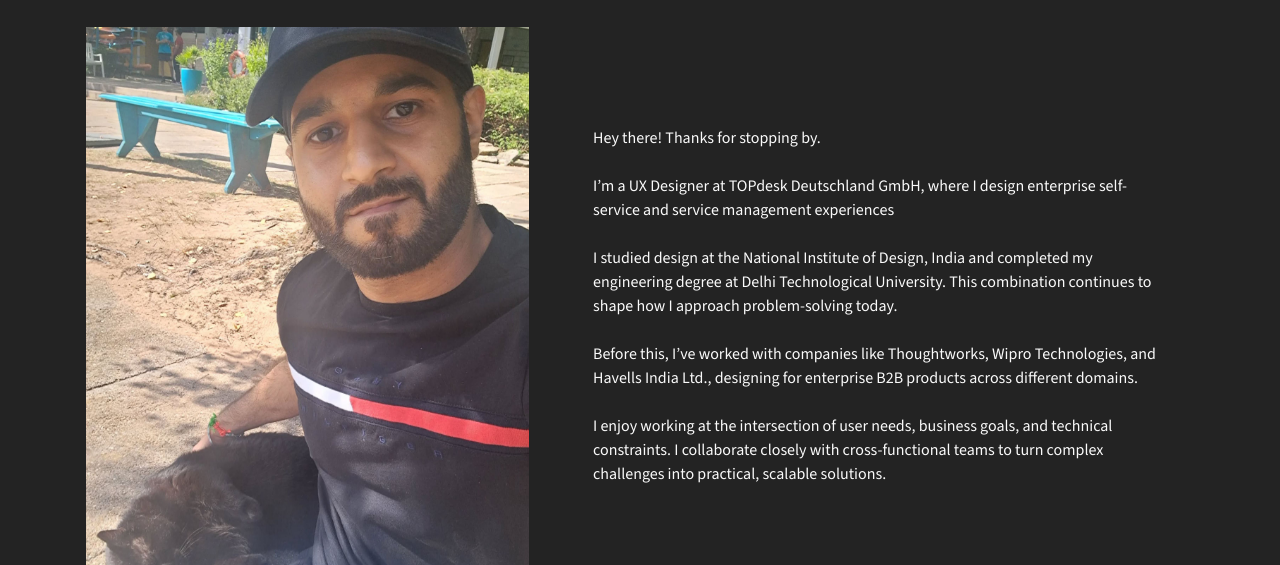
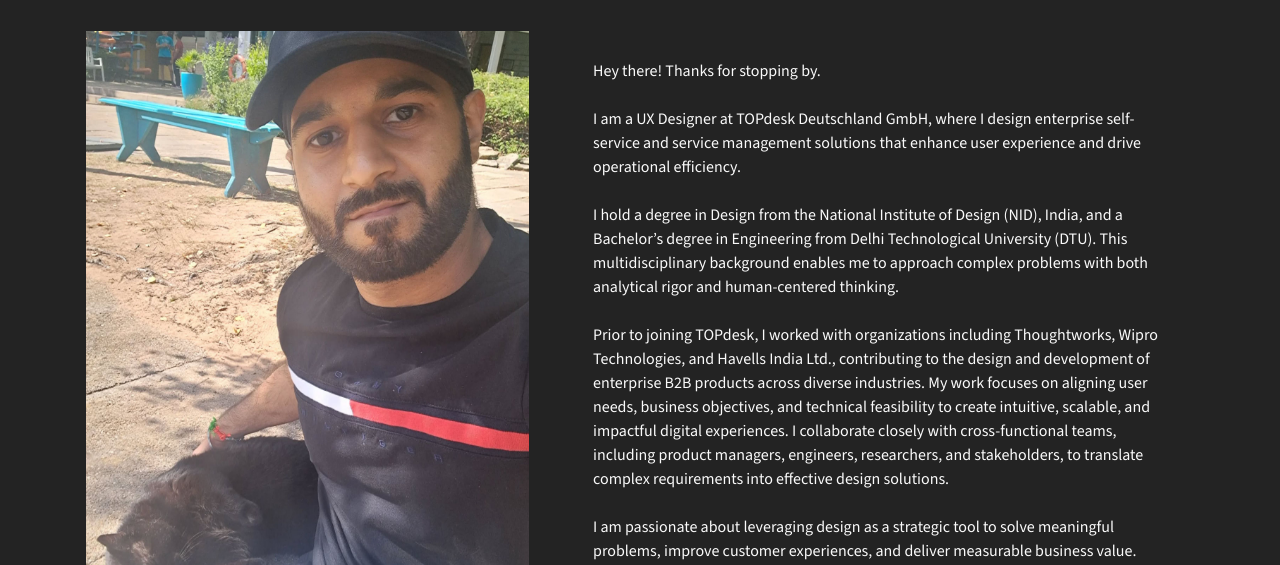
Before and after one commit to rbnbhamra/website2026githubrepo, a plain HTML site: page aboutme.html in a window 1280 px wide. Shown: the part 235-800 px from the top of the page. Drawn offline with nearby package versions, Linux system fonts and the light colour scheme.

Commit message:
Update aboutme.html
about me

```diff
--- a/aboutme.html
+++ b/aboutme.html
@@ -130,7 +130,7 @@
             </div>
             <div class="col-12 col-md">
                 <div class="text-wrapper">
-                    <p class="mbr-text mbr-fonts-style mb-4 display-7">Hey there! Thanks for stopping by.<br><br>I’m a UX Designer at TOPdesk Deutschland GmbH, where I design enterprise self-service and service management experiences<br><br>I studied design at the National Institute of Design, India and completed my engineering degree at Delhi Technological University. This combination continues to shape how I approach problem-solving today.<br><br>Before this, I’ve worked with companies like Thoughtworks, Wipro Technologies, and Havells India Ltd., designing for enterprise B2B products across different domains.<br><br>I enjoy working at the intersection of user needs, business goals, and technical constraints. I collaborate closely with cross-functional teams to turn complex challenges into practical, scalable solutions.<br></p>
+                    <p class="mbr-text mbr-fonts-style mb-4 display-7">Hey there! Thanks for stopping by.<br><br>I am a UX Designer at TOPdesk Deutschland GmbH, where I design enterprise self-service and service management solutions that enhance user experience and drive operational efficiency.<br><br>I hold a degree in Design from the National Institute of Design (NID), India, and a Bachelor’s degree in Engineering from Delhi Technological University (DTU). This multidisciplinary background enables me to approach complex problems with both analytical rigor and human-centered thinking.<br><br>Prior to joining TOPdesk, I worked with organizations including Thoughtworks, Wipro Technologies, and Havells India Ltd., contributing to the design and development of enterprise B2B products across diverse industries. My work focuses on aligning user needs, business objectives, and technical feasibility to create intuitive, scalable, and impactful digital experiences. I collaborate closely with cross-functional teams, including product managers, engineers, researchers, and stakeholders, to translate complex requirements into effective design solutions.<br><br>I am passionate about leveraging design as a strategic tool to solve meaningful problems, improve customer experiences, and deliver measurable business value.<br></p>
 
 
                 </div>
```
